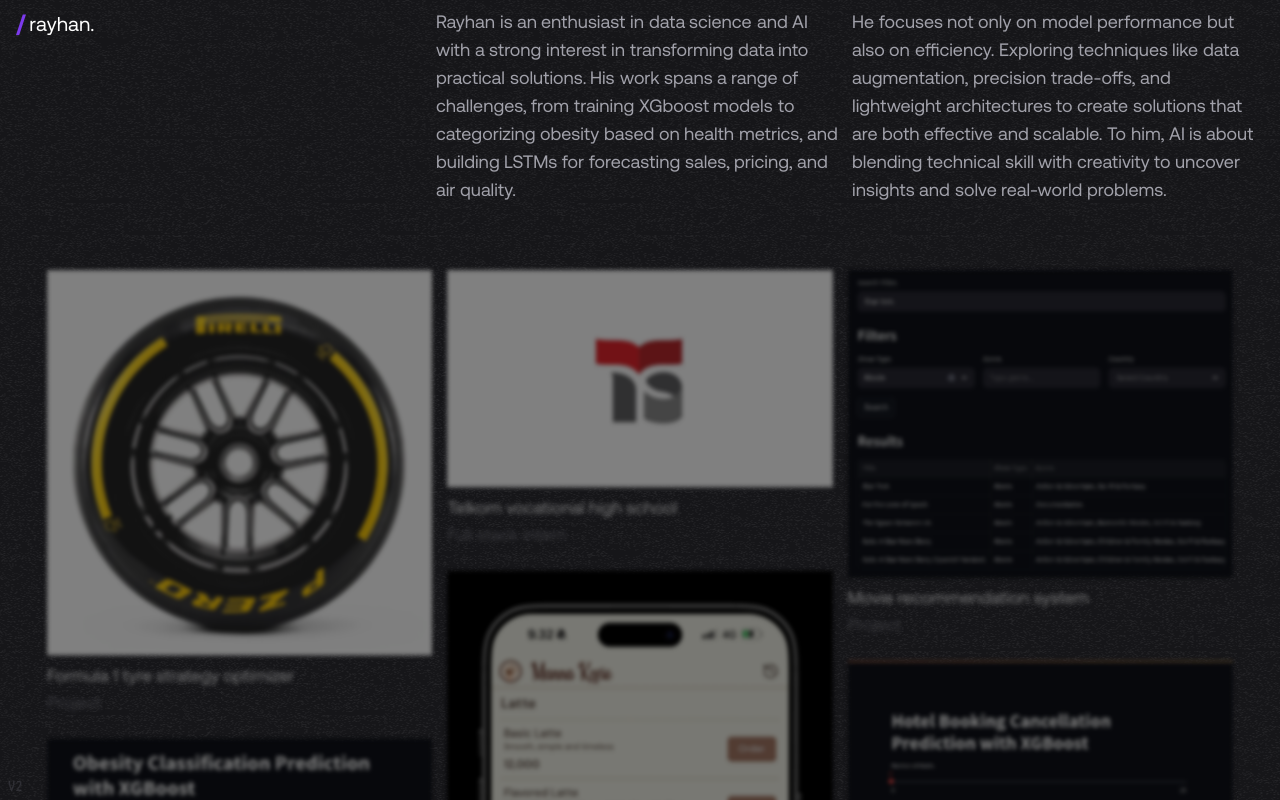
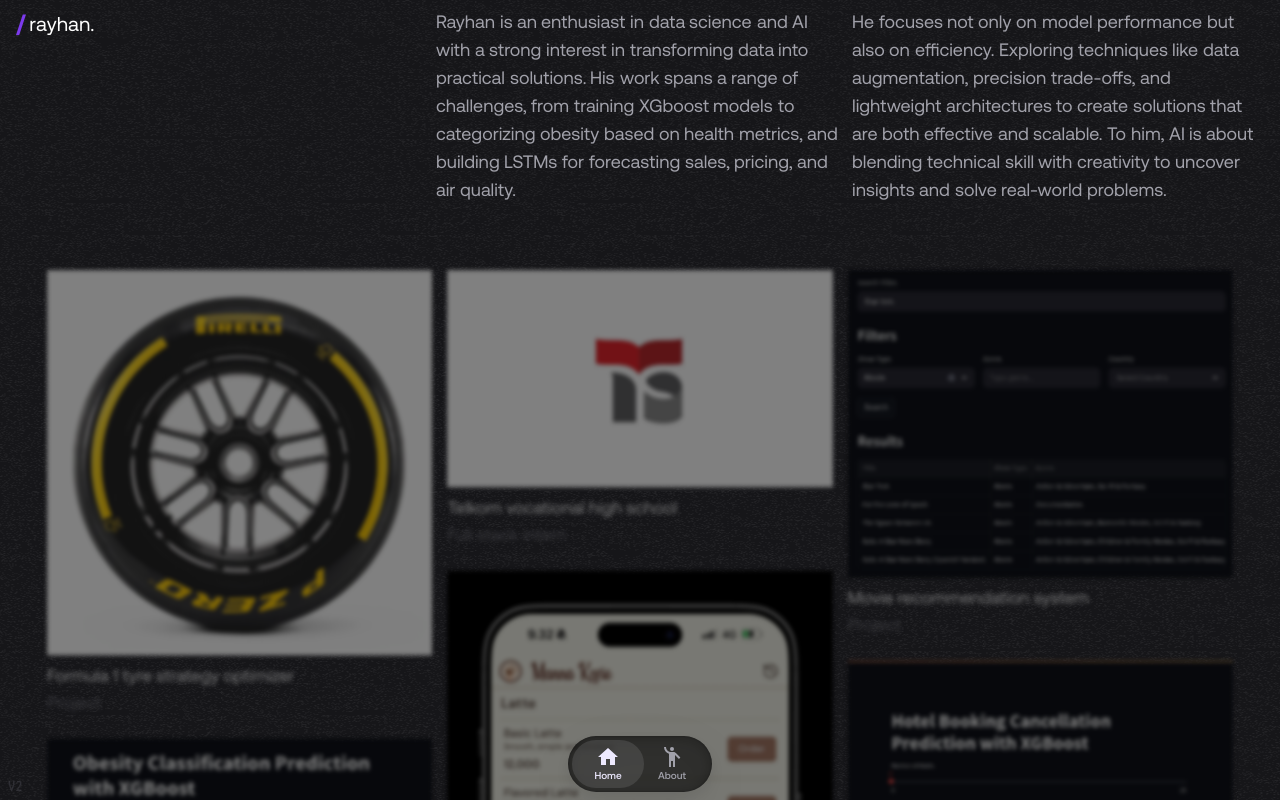
Before and after one commit to SonicRay241/my-portfolio, a Next.js app: page / in a window 1280 px wide. Shown: the top 800 px of the page. Built offline with nearby package versions, Linux system fonts and the light colour scheme.

Commit message:
Fixed js check for navbar

```diff
--- a/components/v2/menubar.tsx
+++ b/components/v2/menubar.tsx
@@ -28,7 +28,7 @@ export default function Menubar() {
   const glassBubbleScale = useSpring(1, { bounce: 0 });
   const glassBubbleShow = useMotionValue("none");
 
-  const [show, setShow] = useState(false)
+  const [jsCheck, setJSCheck] = useState(false)
 
   function moveIndicator(width: number, offsetLeft: number) {
     const isWebkit =
@@ -70,12 +70,14 @@ export default function Menubar() {
   }, [path]);
 
   useEffect(() => {
+    setJSCheck(true)
+  }, [])
 
-  }, [])
+  if (!jsCheck) return null
 
   return (
     <>
-      <div className={`${show ? "flex" : "hidden"} fixed bottom-2 left-2 right-2 justify-center items-center gap-4 pointer-events-none`}>
+      <div className="flex fixed bottom-2 left-2 right-2 justify-center items-center gap-4 pointer-events-none">
         <motion.div
           style={{
             x: barOffsetX,
```
